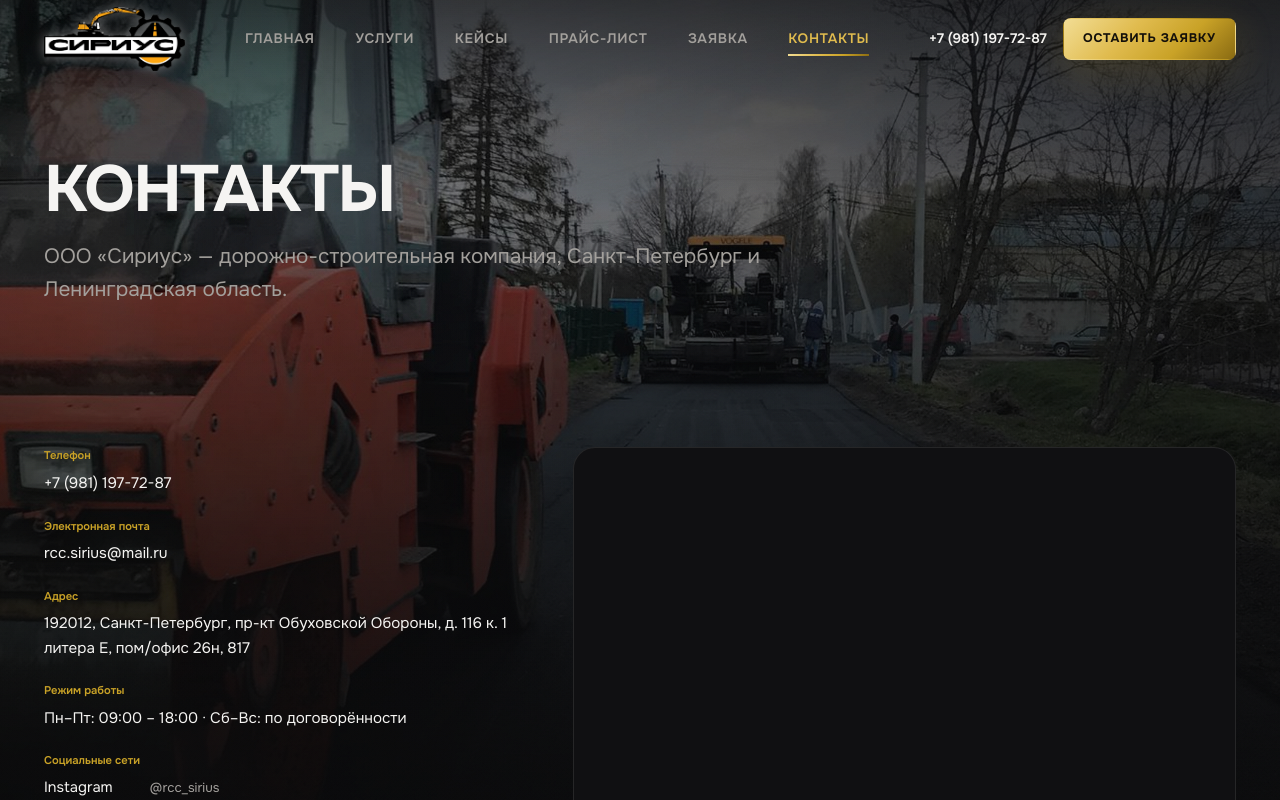
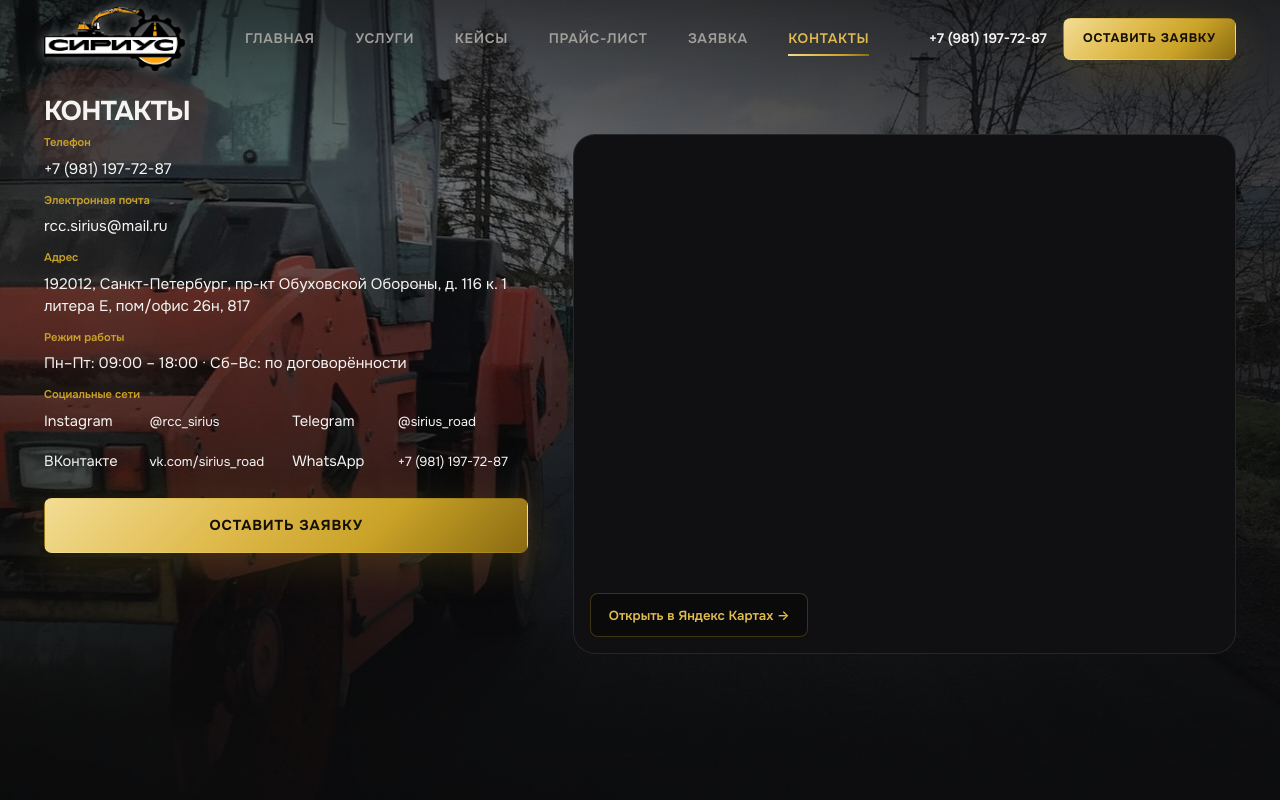
Before and after one commit to SWAFFY012/SIRIUS, a React (Vite) app: page /contacts in a window 1280 px wide. Shown: the top 800 px of the page. Built offline with nearby package versions, Linux system fonts and the light colour scheme; a web font is replaced by a local one.

Commit message:
Compact contacts page layout

```diff
--- a/src/pages/Contacts.jsx
+++ b/src/pages/Contacts.jsx
@@ -10,11 +10,8 @@ export default function Contacts() {
   return (
     <>
       <ScrollScene startScene={5} />
-      <main className="page" ref={ref}>
-        <PageHead
-          title="Контакты"
-          lead={`${COMPANY.legal} — ${COMPANY.tagline.toLowerCase()}, ${COMPANY.region}.`}
-        />
+      <main className="page page--contacts" ref={ref}>
+        <PageHead title="Контакты" />
 
         <section className="section contacts" data-nav="/contacts" data-scene={5}>
           <div className="container contacts__grid">
--- a/src/styles/forms.css
+++ b/src/styles/forms.css
@@ -345,6 +345,18 @@
    Контакты
    ============================================================ */
 
+.page--contacts .page-head {
+  padding-block: calc(var(--header-h) + clamp(0.75rem, 1.5vw, 1.25rem)) 0.5rem;
+}
+
+.page--contacts .page-head__title {
+  font-size: clamp(1.7rem, 2vw, 2.2rem);
+}
+
+.page--contacts .contacts {
+  padding-block: 0 clamp(2rem, 4vw, 3rem);
+}
+
 .contacts__grid {
   display: grid;
   grid-template-columns: minmax(300px, 0.95fr) minmax(0, 1.3fr);
@@ -354,7 +366,7 @@
 
 .contacts__info {
   display: grid;
-  gap: 1.4rem;
+  gap: 0.75rem;
 }
 
 .contacts__item b {
@@ -368,7 +380,7 @@
 
 .contacts__item p {
   font-size: 0.95rem;
-  line-height: 1.6;
+  line-height: 1.45;
   color: var(--text);
 }
 
@@ -382,7 +394,8 @@
 
 .contacts__socials {
   display: grid;
-  gap: 0.4rem;
+  grid-template-columns: repeat(2, minmax(0, 1fr));
+  gap: 0.25rem 0.75rem;
   margin: 0;
   padding: 0;
   list-style: none;
@@ -392,7 +405,7 @@
   display: flex;
   align-items: baseline;
   gap: 0.6rem;
-  min-height: 32px;
+  min-height: 36px;
   font-size: 0.92rem;
 }
 
@@ -405,7 +418,7 @@
   font-style: normal;
   font-family: var(--font);
   font-size: 0.82rem;
-  color: var(--muted);
+  color: var(--text);
 }
 
 .contacts__socials a:hover i {
@@ -426,14 +439,15 @@
   border-radius: var(--radius-lg);
   overflow: hidden;
   background: var(--bg-2);
-  min-height: 460px;
+  height: clamp(430px, 65vh, 520px);
+  min-height: 430px;
   display: grid;
 }
 
 .contacts__map iframe {
   width: 100%;
   height: 100%;
-  min-height: 460px;
+  min-height: 100%;
   border: 0;
   filter: grayscale(0.25) contrast(1.05) brightness(0.9);
 }
@@ -458,7 +472,20 @@
 }
 
 @media (max-width: 900px) {
+  .page--contacts .page-head {
+    padding-top: calc(var(--header-h-mob) + 0.75rem);
+  }
+
   .contacts__grid {
     grid-template-columns: 1fr;
   }
+
+  .contacts__socials {
+    grid-template-columns: 1fr;
+  }
+
+  .contacts__map {
+    height: 420px;
+    min-height: 420px;
+  }
 }
```
Also changed, not shown: .21st/design.json.
